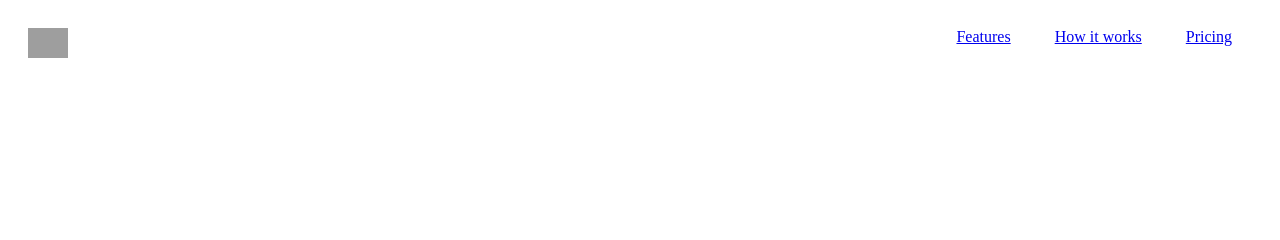
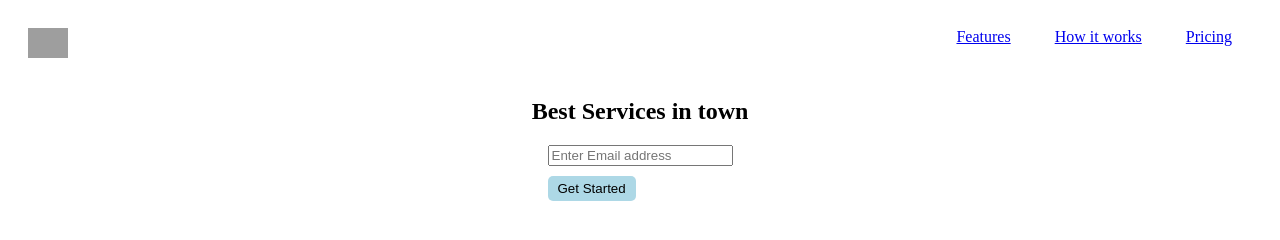
Before and after one commit to shahadat3669/-fcc-test-suite, a plain HTML site: page index.html in a window 1280 px wide. Drawn offline with Linux system fonts and the light colour scheme; grey boxes are pictures that could not be loaded.

Commit message:
Added get started form in the header, styling added

```diff
--- a/css/style.css
+++ b/css/style.css
@@ -18,3 +18,24 @@ nav ul .nav-link {
     padding: 10px 20px;
 
 }
+
+#form-section {
+    display: flex;
+    justify-content: center;
+    flex-direction: column;
+    align-items: center;
+}
+
+#submit {
+    padding: 5px 10px;
+    margin: 10px 0;
+    background-color: lightblue;
+    border: 0;
+    border-radius: 5px;
+    cursor: pointer;
+}
+
+#submit:hover {
+    background-color: darkblue;
+    color: white;
+}
--- a/index.html
+++ b/index.html
@@ -20,6 +20,15 @@
       </nav>
     </header>
 
+    <section id="form-section">
+      <h1>Best Services in town</h1>
+      <form action="https://www.freecodecamp.com/email-submit" method="get" id="form">
+        <input type="text" id="email" placeholder="Enter Email address">
+        <br>
+        <input type="submit" value="Get Started" id="submit">
+      </form>
+    </section>
+
     <script src="https://cdn.freecodecamp.org/testable-projects-fcc/v1/bundle.js"></script>
 
     <script src="js/index.js"></script>
```
